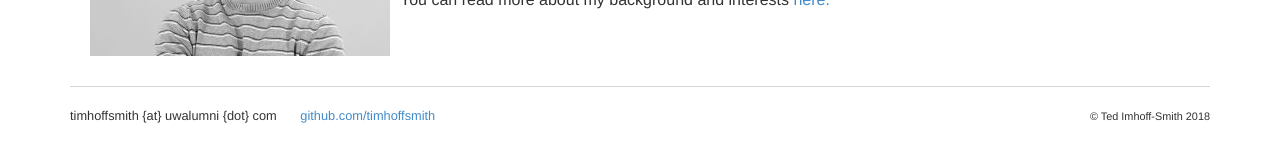
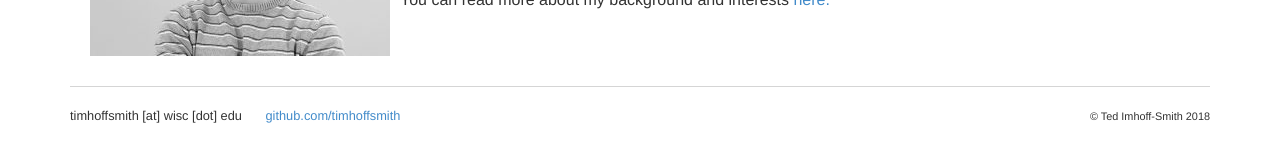
Before and after one commit to timhoffsmith/timhoffsmith.github.io, a Jekyll site: the page built from index.html, in a window 1280 px wide. Shown: the part 222-384 px from the top of the page. Built offline with Jekyll 4.4.1, drawn with Linux system fonts in a browser that asks for light colours.

Commit message:
change email

```diff
--- a/_includes/footer.html
+++ b/_includes/footer.html
@@ -3,7 +3,7 @@
 
         <div class="col-sm-8">
             <ul>
-                <li>timhoffsmith {at} uwalumni {dot} com</li>
+                <li>timhoffsmith [at] wisc [dot] edu</li>
                 <li><a href="https://github.com/timhoffsmith">github.com/timhoffsmith</a></li>
             </ul>
         </div>
```
